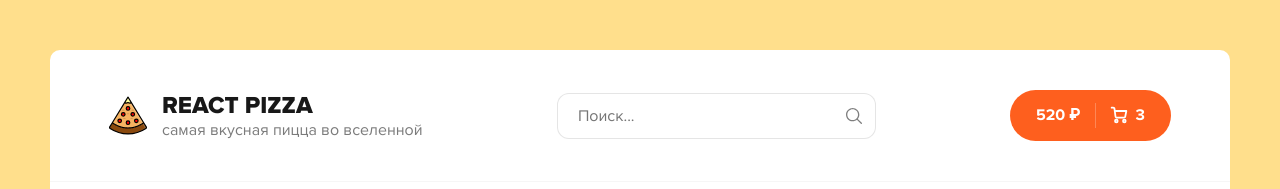
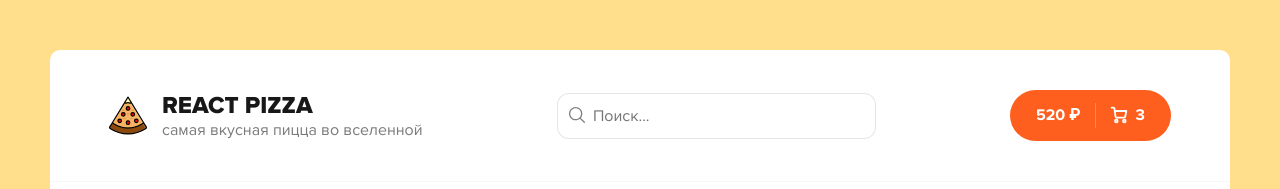
Before and after one commit to The73756/react-pizza, a React (Create React App) app: page / in a window 1280 px wide. Shown: the top 189 px of the page. Built offline with nearby package versions, Linux system fonts and the light colour scheme; no server answers.

Commit message:
finish sear ch section

```diff
--- a/src/App.js
+++ b/src/App.js
@@ -1,3 +1,4 @@
+import { useState } from 'react';
 import { Routes, Route } from 'react-router-dom';
 
 import Header from './components/Header';
@@ -8,10 +9,11 @@ import NotFound from './pages/NotFound';
 import './scss/app.scss';
 
 function App() {
+  const [searchValue, setSearchValue] = useState('');
   return (
     <div className='App'>
       <div className='wrapper'>
-        <Header />
+        <Header searchValue={searchValue} setSearchValue={setSearchValue} />
         <div className='content'>
           <div className='container'>
             <Routes>
--- a/src/components/Header/index.jsx
+++ b/src/components/Header/index.jsx
@@ -4,7 +4,7 @@ import { useLocation } from 'react-router-dom';
 import Search from '../Search';
 import styles from './Header.module.scss';
 
-export default function Header() {
+export default function Header({ searchValue, setSearchValue }) {
   const location = useLocation().pathname;
 
   return (
@@ -17,7 +17,7 @@ export default function Header() {
             <p>самая вкусная пицца во вселенной</p>
           </div>
         </Link>
-        <Search />
+        <Search searchValue={searchValue} setSearchValue={setSearchValue} />
         {location !== '/cart' ? (
           <div className={styles.cart}>
             <Link to='cart' className='button button--cart'>
--- a/src/components/Search/Search.module.scss
+++ b/src/components/Search/Search.module.scss
@@ -19,7 +19,7 @@
 .search {
   border: 1px solid rgb(0 0 0 / 10%);
   border-radius: 12px;
-  padding: 12px 20px;
+  padding: 12px 35px;
   width: 100%;
   font-size: 16px;
   transition: border-color 0.3s ease;
@@ -31,8 +31,21 @@
 
 .icon {
   position: absolute;
-  right: 12px;
+  left: 10px;
+  bottom: 1px;
   width: 20px;
   height: 100%;
   opacity: 0.5;
+  transition: opacity 0.3s ease;
+  cursor: pointer;
+
+  &:hover {
+    opacity: 0.8;
+  }
 }
+
+.iconClose {
+  left: unset;
+  right: 12px;
+  width: 13px;
+}
--- a/src/components/Search/index.jsx
+++ b/src/components/Search/index.jsx
@@ -1,8 +1,43 @@
 import styles from './Search.module.scss';
 
-export default function Search() {
+export default function Search({ searchValue, setSearchValue }) {
+  const handleChangeInput = (e) => {
+    setSearchValue(e.target.value);
+    console.log(searchValue);
+  };
+
+  const clearInputs = () => {
+    setSearchValue('');
+  };
+
   return (
     <div className={styles.wrapper}>
+      {searchValue && (
+        <svg
+          className={`${styles.icon} ${styles.iconClose}`}
+          onClick={clearInputs}
+          xmlns='http://www.w3.org/2000/svg'
+          width='512'
+          height='512'
+          viewBox='0 0 512 512'>
+          <path
+            d='m25 512a25 25 0 0 1 -17.68-42.68l462-462a25 25 0 0 1 35.36 35.36l-462 462a24.93 24.93 0 0 1 -17.68 7.32z'
+            fill='#000000'
+            data-original='#000000'></path>
+          <path
+            d='m487 512a24.93 24.93 0 0 1 -17.68-7.32l-462-462a25 25 0 0 1 35.36-35.36l462 462a25 25 0 0 1 -17.68 42.68z'
+            fill='#000000'
+            data-original='#000000'
+            class=''></path>
+        </svg>
+      )}
+      <input
+        className={styles.search}
+        placeholder='Поиск...'
+        type='text'
+        value={searchValue}
+        onChange={handleChangeInput}
+      />
       <svg
         className={styles.icon}
         xmlns='http://www.w3.org/2000/svg'
@@ -12,7 +47,6 @@ export default function Search() {
         height='30px'>
         <path d='M 13 3 C 7.4889971 3 3 7.4889971 3 13 C 3 18.511003 7.4889971 23 13 23 C 15.396508 23 17.597385 22.148986 19.322266 20.736328 L 25.292969 26.707031 A 1.0001 1.0001 0 1 0 26.707031 25.292969 L 20.736328 19.322266 C 22.148986 17.597385 23 15.396508 23 13 C 23 7.4889971 18.511003 3 13 3 z M 13 5 C 17.430123 5 21 8.5698774 21 13 C 21 17.430123 17.430123 21 13 21 C 8.5698774 21 5 17.430123 5 13 C 5 8.5698774 8.5698774 5 13 5 z' />
       </svg>
-      <input className={styles.search} placeholder='Поиск...' type='text' />
     </div>
   );
 }
```
Also changed, not shown: public/img/arrow.svg (deleted).
